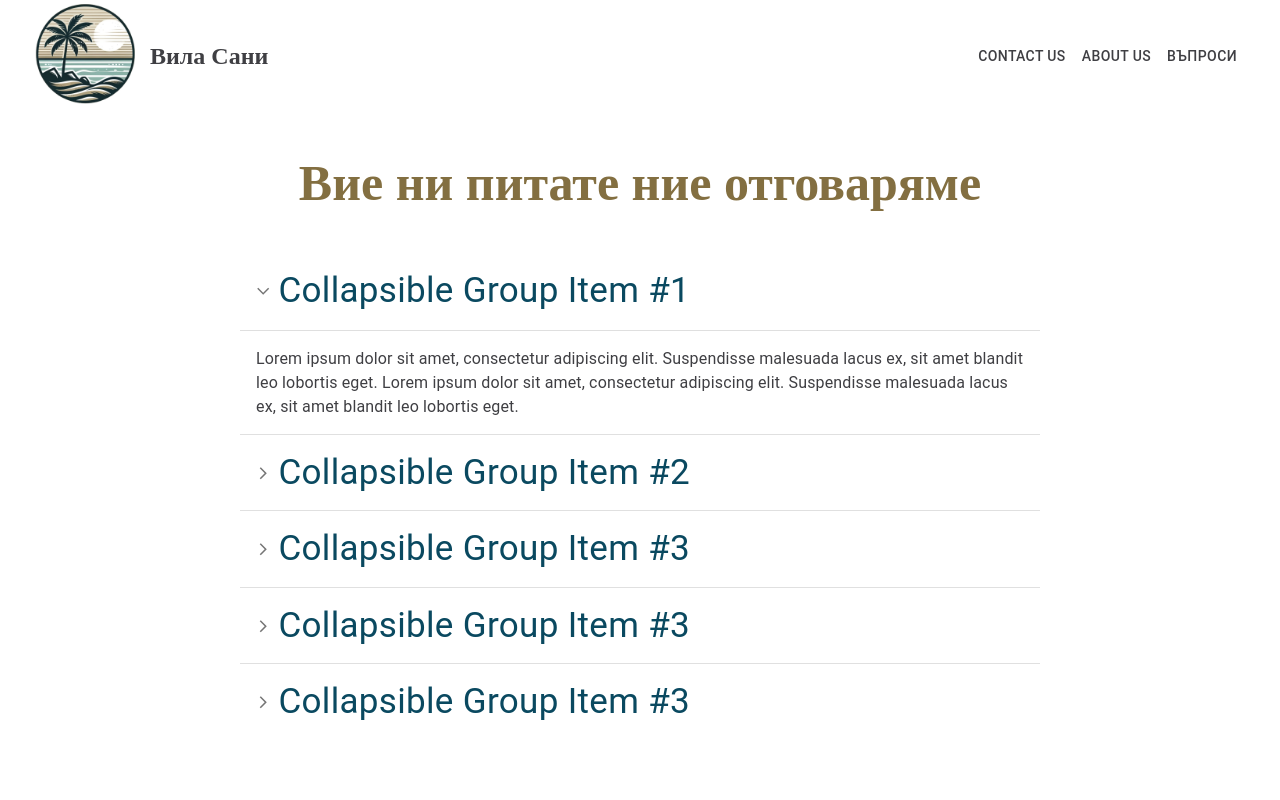
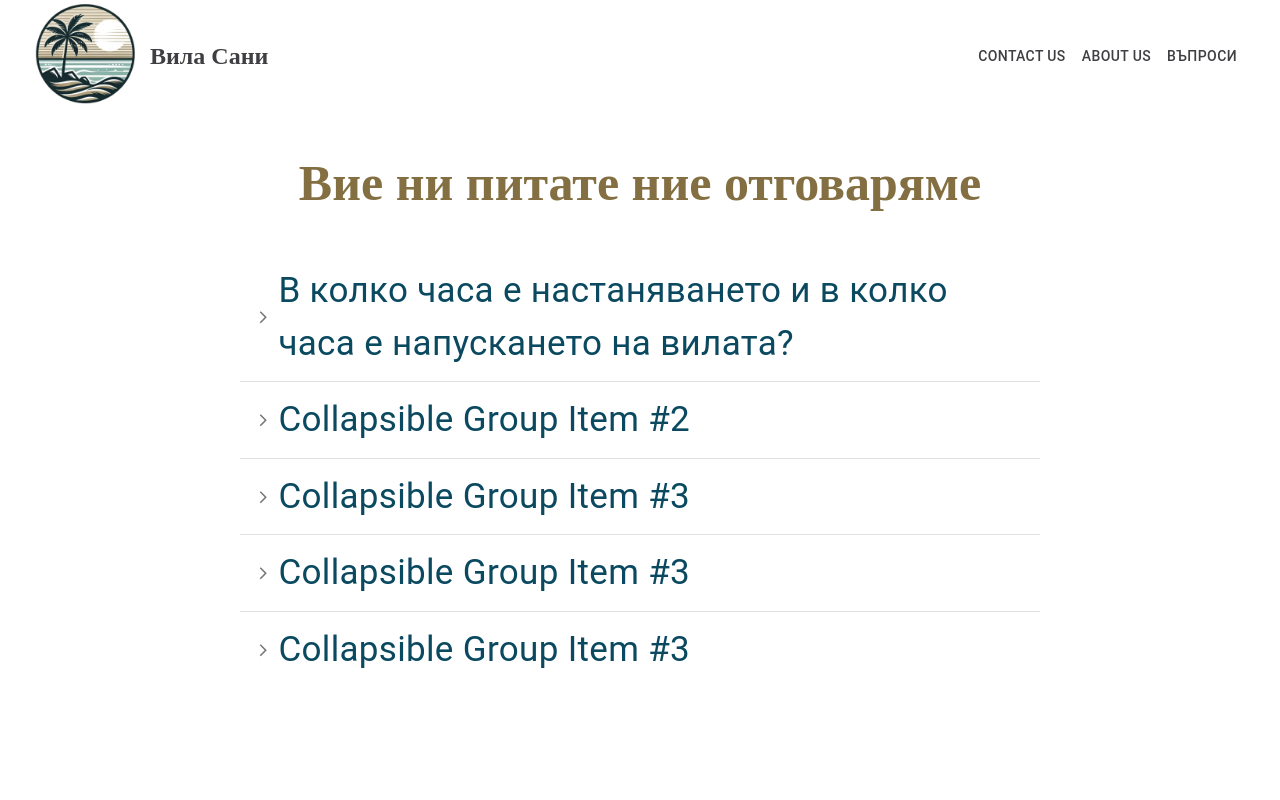
Before and after one commit to rkehadzhiyski/Villa-Sany, a React (Vite) app: page /questions-and-answers in a window 1280 px wide. Shown: the top 800 px of the page. Built offline with nearby package versions, Linux system fonts and the light colour scheme.

Commit message:
fix to questions being open on load

```diff
--- a/src/components/questions/Questions.tsx
+++ b/src/components/questions/Questions.tsx
@@ -41,7 +41,7 @@ const AccordionDetails = styled(MuiAccordionDetails)(({ theme }) => ({
 
 
 const Questions = () => {
-    const [expanded, setExpanded] = React.useState<string | false>('panel1');
+    const [expanded, setExpanded] = React.useState<string | false>(false);
 
     const handleChange =
         (panel: string) => (event: React.SyntheticEvent, newExpanded: boolean) => {
@@ -54,14 +54,11 @@ const Questions = () => {
             <div className={styles['question-container']}>
                 <Accordion expanded={expanded === 'panel1'} onChange={handleChange('panel1')}>
                     <AccordionSummary aria-controls="panel1d-content" id="panel1d-header">
-                        <Typography sx={{ fontSize: '35px' }} className={styles.question}>Collapsible Group Item #1</Typography>
+                        <Typography sx={{ fontSize: '35px' }} className={styles.question}>В колко часа е настаняването и в колко часа е напускането на вилата?</Typography>
                     </AccordionSummary>
                     <AccordionDetails>
                         <Typography className={styles.answer}>
-                            Lorem ipsum dolor sit amet, consectetur adipiscing elit. Suspendisse
-                            malesuada lacus ex, sit amet blandit leo lobortis eget. Lorem ipsum dolor
-                            sit amet, consectetur adipiscing elit. Suspendisse malesuada lacus ex,
-                            sit amet blandit leo lobortis eget.
+                            Настаняването във вилата е след 14:00 часа а напускането е до 11:00 часа.
                         </Typography>
                     </AccordionDetails>
                 </Accordion>
```
